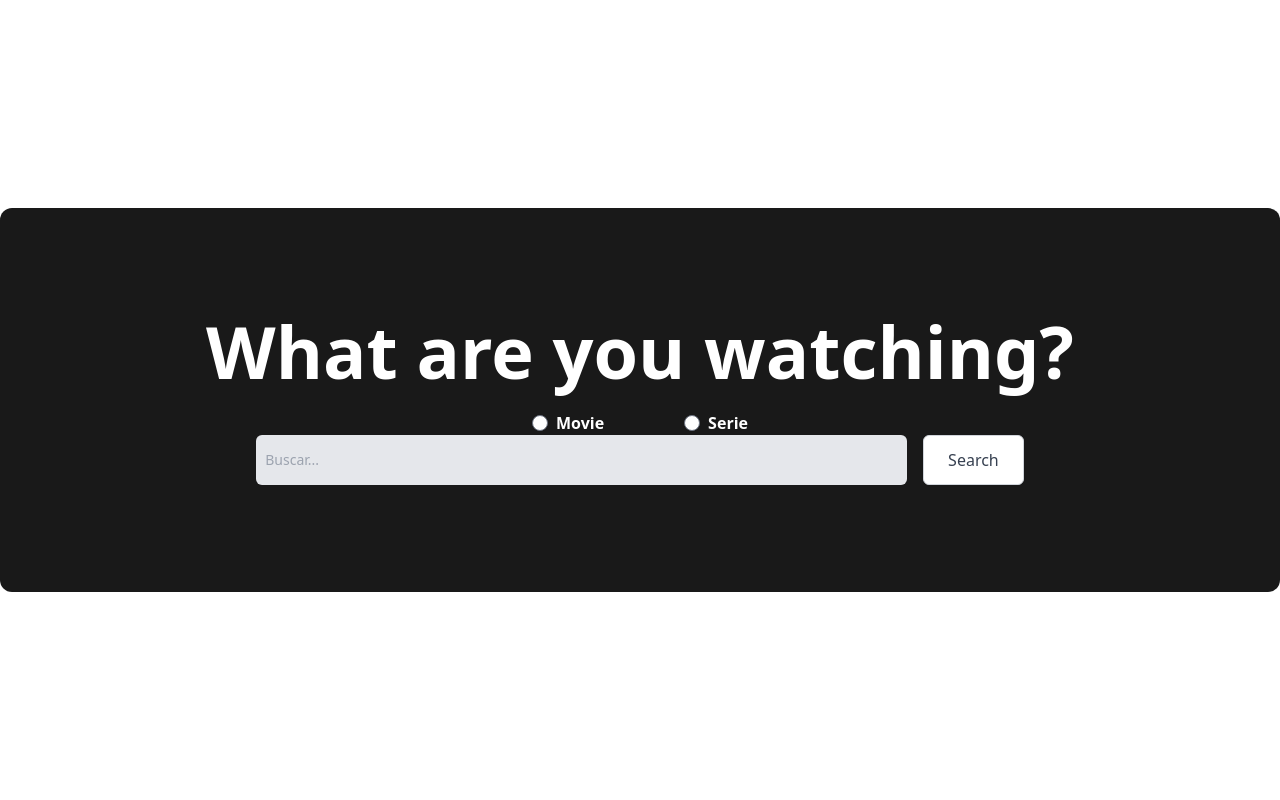
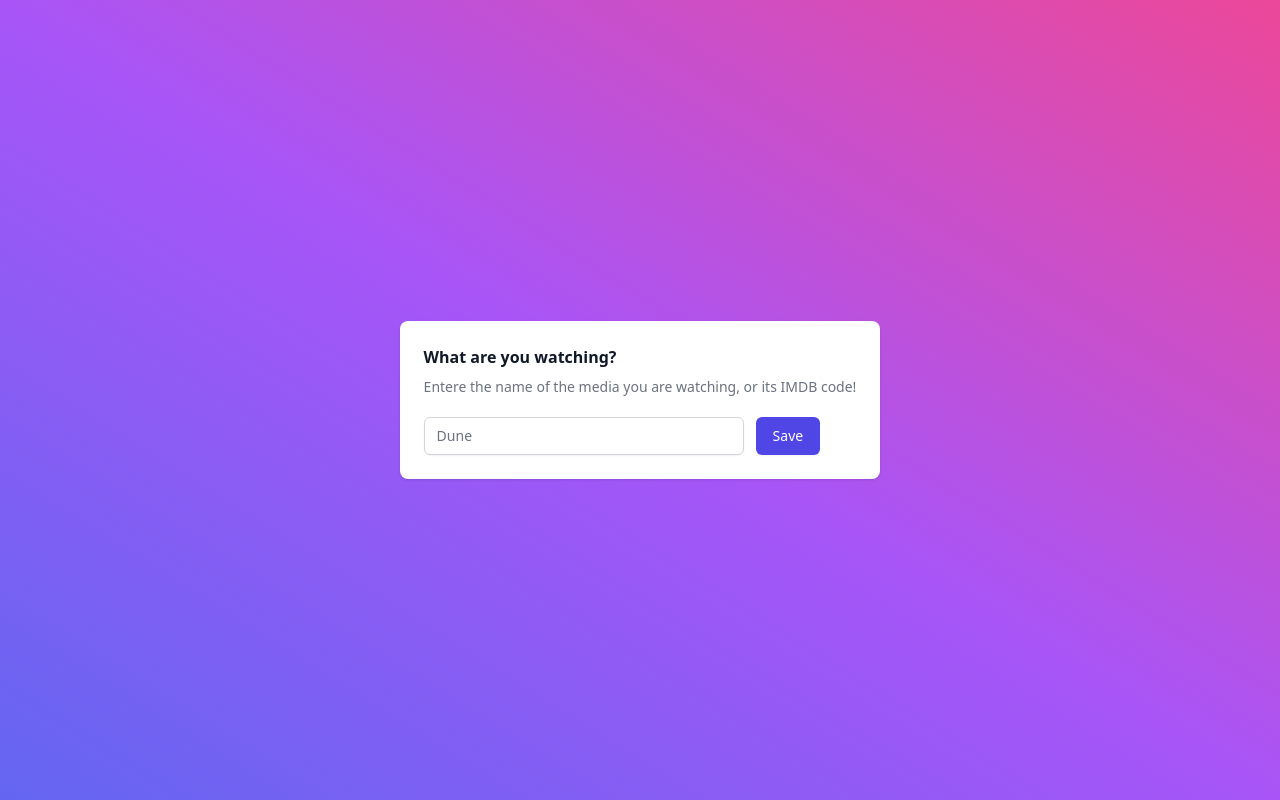
Before and after one commit to LeobardoArguelles/how-old-were-they, a Flask app: page / in a window 1280 px wide. Run offline with Flask 2, Linux system fonts and the light colour scheme; some web fonts are replaced.

Commit message:
Basic positioning of the main element

```diff
--- a/app/static/style.css
+++ b/app/static/style.css
@@ -695,8 +695,19 @@ select {
   position: relative;
 }
 
+.inset-0 {
+  top: 0px;
+  right: 0px;
+  bottom: 0px;
+  left: 0px;
+}
+
 .z-10 {
   z-index: 10;
+}
+
+.-z-10 {
+  z-index: -10;
 }
 
 .mx-auto {
@@ -747,6 +758,10 @@ select {
   height: 15rem;
 }
 
+.h-full {
+  height: 100%;
+}
+
 .w-full {
   width: 100%;
 }
@@ -759,6 +774,10 @@ select {
   width: -webkit-max-content;
   width: -moz-max-content;
   width: max-content;
+}
+
+.w-screen {
+  width: 100vw;
 }
 
 .max-w-xl {
@@ -877,6 +896,27 @@ select {
 .bg-gray-200 {
   --tw-bg-opacity: 1;
   background-color: rgb(229 231 235 / var(--tw-bg-opacity));
+}
+
+.bg-gradient-to-r {
+  background-image: linear-gradient(to right, var(--tw-gradient-stops));
+}
+
+.bg-gradient-to-tr {
+  background-image: linear-gradient(to top right, var(--tw-gradient-stops));
+}
+
+.from-indigo-500 {
+  --tw-gradient-from: #6366f1;
+  --tw-gradient-stops: var(--tw-gradient-from), var(--tw-gradient-to, rgb(99 102 241 / 0));
+}
+
+.via-purple-500 {
+  --tw-gradient-stops: var(--tw-gradient-from), #a855f7, var(--tw-gradient-to, rgb(168 85 247 / 0));
+}
+
+.to-pink-500 {
+  --tw-gradient-to: #ec4899;
 }
 
 .px-4 {
@@ -1012,6 +1052,10 @@ select {
 
 .opacity-90 {
   opacity: 0.9;
+}
+
+.opacity-50 {
+  opacity: 0.5;
 }
 
 .shadow {
--- a/app/templates/index.html
+++ b/app/templates/index.html
@@ -5,32 +5,60 @@ How old were they?
 {% endblock %}
 
 {% block content %}
-<div class="w-full h-max">
-  <div class="py-2 lg:py-12 max-w-7xl w-full h-screen mx-auto px-4 sm:px-6 lg:px-8 flex flex-col justify-center items-center">
-    <div class="bg-black opacity-90 h-60 lg:h-96 max-w-7xl w-full rounded-xl mx-auto px-4 sm:px-6 lg:px-8 absolute">
-    </div>
-    <div class="relative z-10 flex flex-col place-items-center space-y-6">
-      <h1 class="text-white text-3xl md:text-5xl lg:text-7xl font-bold">What are you watching?</h1>
-      <form class="w-full" action="{{ url_for('index') }}" method="POST" id="form-name">
-      <div class="flex flex-row mx-auto justify-center space-x-12 lg:space-x-20 text-white font-semibold" id="radio-group">
-          <div class="flex flex-row items-center space-x-2">
-              <input type="radio" id="movie" name="watching" value="movie">
-              <label for="movie">  Movie</label>
+<div class="relative">
+  <div class="bg-gradient-to-tr from-indigo-500 via-purple-500 to-pink-500  h-screen w-screen absolute inset-0 -z-10">
+    <div class="flex flex-col justify-center h-full mx-auto max-w-7xl px-4 sm:px-6 lg:px-8">
+        <div class="mx-auto max-w-3xl">
+          <div class="bg-white shadow sm:rounded-lg">
+            <div class="px-4 py-5 sm:p-6">
+              <h3 class="text-base font-semibold leading-6 text-gray-900">What are you watching?</h3>
+              <div class="mt-2 max-w-xl text-sm text-gray-500">
+                <p>Entere the name of the media you are watching, or its IMDB code!</p>
+              </div>
+              <form class="mt-5 sm:flex sm:items-center">
+                <div class="w-full sm:max-w-xs">
+                  <label for="email" class="sr-only">Email</label>
+                  <input type="email" name="email" id="email" class="block w-full rounded-md border-gray-300 shadow-sm focus:border-indigo-500 focus:ring-indigo-500 sm:text-sm" placeholder="Dune">
+                </div>
+                <button type="submit" class="mt-3 inline-flex w-full items-center justify-center rounded-md border border-transparent bg-indigo-600 px-4 py-2 font-medium text-white shadow-sm hover:bg-indigo-700 focus:outline-none focus:ring-2 focus:ring-indigo-500 focus:ring-offset-2 sm:mt-0 sm:ml-3 sm:w-auto sm:text-sm">Save</button>
+              </form>
+            </div>
           </div>
-          <div class="flex flex-row items-center space-x-2">
-              <input type="radio" id="serie" name="watching" value="serie">
-              <label for="serie">  Serie</label>
-          </div>
+
         </div>
-      <div class="flex flex-row justify-center w-full space-x-4 mx-auto container">
-          <!-- <input type="text" class="search-bar" name="movie" pattern=".*\S.*"> -->
-          <input id="search" name="movie" class="pl-2 w-3/4 pr-3 py-2 border border-transparent rounded-md leading-5 bg-gray-200 text-gray-300 placeholder-gray-400 focus:outline-none focus:bg-white focus:border-white focus:ring-white focus:text-gray-900 sm:text-sm" placeholder="Buscar..." type="search">
-          <button class="inline-flex items-center px-6 py-3 border border-gray-300 shadow-sm text-base font-medium rounded-md text-gray-700 bg-white hover:bg-gray-50 focus:outline-none focus:ring-2 focus:ring-offset-2 focus:ring-indigo-500" type="submit" >
-            <span>Search</span>
-          </button>
       </div>
-      </form>
-    </div>
+
   </div>
 </div>
+
+
+
+<!-- <div class="w-full h-max"> -->
+<!--   <div class="py-2 lg:py-12 max-w-7xl w-full h-screen mx-auto px-4 sm:px-6 lg:px-8 flex flex-col justify-center items-center"> -->
+<!--     <div class="bg-black opacity-90 h-60 lg:h-96 max-w-7xl w-full rounded-xl mx-auto px-4 sm:px-6 lg:px-8 absolute"> -->
+<!--     </div> -->
+<!--     <div class="relative z-10 flex flex-col place-items-center space-y-6"> -->
+<!--       <h1 class="text-white text-3xl md:text-5xl lg:text-7xl font-bold">What are you watching?</h1> -->
+<!--       <form class="w-full" action="{{ url_for('index') }}" method="POST" id="form-name"> -->
+<!--       <div class="flex flex-row mx-auto justify-center space-x-12 lg:space-x-20 text-white font-semibold" id="radio-group"> -->
+<!--           <div class="flex flex-row items-center space-x-2"> -->
+<!--               <input type="radio" id="movie" name="watching" value="movie"> -->
+<!--               <label for="movie">  Movie</label> -->
+<!--           </div> -->
+<!--           <div class="flex flex-row items-center space-x-2"> -->
+<!--               <input type="radio" id="serie" name="watching" value="serie"> -->
+<!--               <label for="serie">  Serie</label> -->
+<!--           </div> -->
+<!--         </div> -->
+<!--       <div class="flex flex-row justify-center w-full space-x-4 mx-auto container"> -->
+<!--           <\!-- <input type="text" class="search-bar" name="movie" pattern=".*\S.*"> -\-> -->
+<!--           <input id="search" name="movie" class="pl-2 w-3/4 pr-3 py-2 border border-transparent rounded-md leading-5 bg-gray-200 text-gray-300 placeholder-gray-400 focus:outline-none focus:bg-white focus:border-white focus:ring-white focus:text-gray-900 sm:text-sm" placeholder="Buscar..." type="search"> -->
+<!--           <button class="inline-flex items-center px-6 py-3 border border-gray-300 shadow-sm text-base font-medium rounded-md text-gray-700 bg-white hover:bg-gray-50 focus:outline-none focus:ring-2 focus:ring-offset-2 focus:ring-indigo-500" type="submit" > -->
+<!--             <span>Search</span> -->
+<!--           </button> -->
+<!--       </div> -->
+<!--       </form> -->
+<!--     </div> -->
+<!--   </div> -->
+<!-- </div> -->
 {% endblock %}
```
